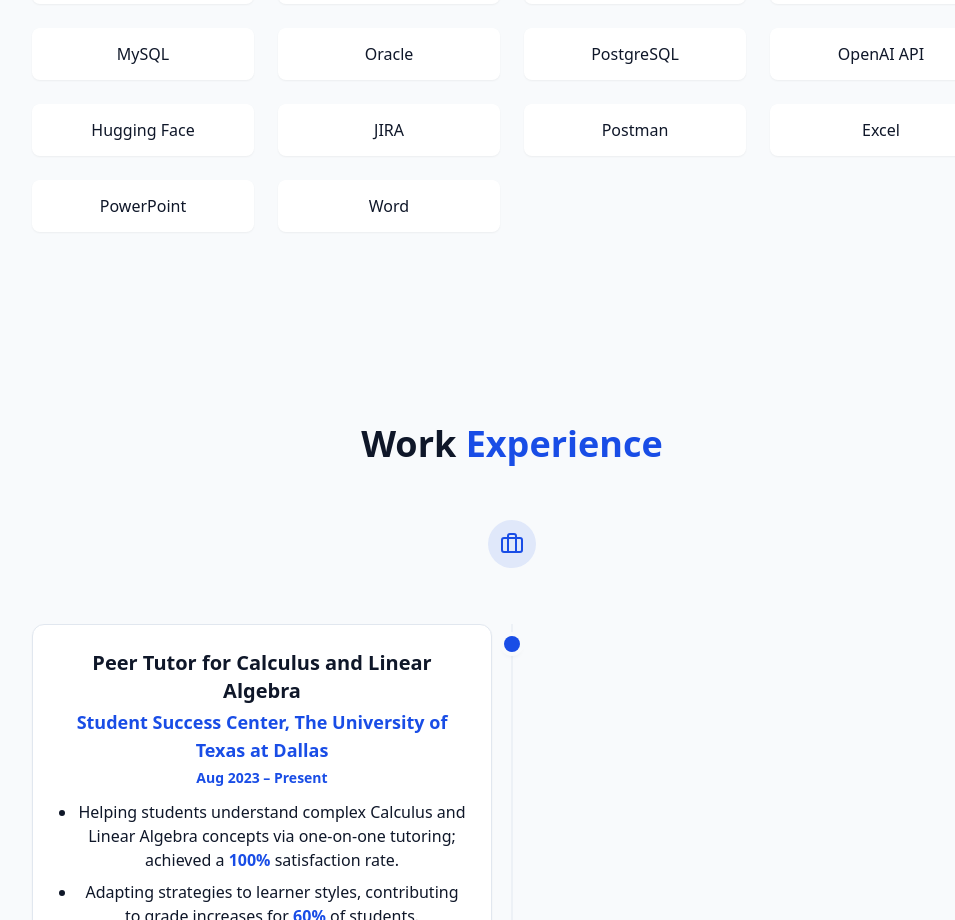
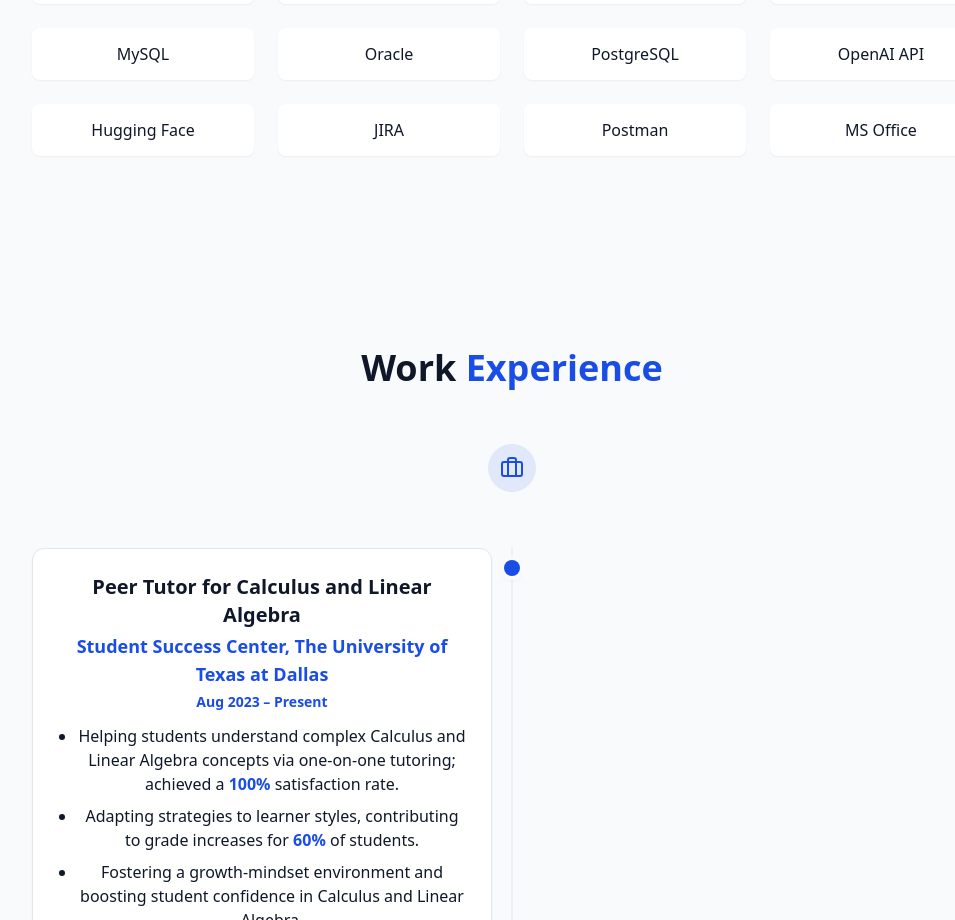
Before and after one commit to seeyannewaz/Portfolio, a React (Vite) app: page / in a window 1280 px wide. Shown: the part 3320-4240 px from the top of the page, without its empty margins (128-1083 px from the left). Built offline with nearby package versions, Linux system fonts and the light colour scheme.

Commit message:
Updated Skills

```diff
--- a/src/components/SkillsSection.jsx
+++ b/src/components/SkillsSection.jsx
@@ -50,9 +50,7 @@ const skills = [
   { name: "Hugging Face", category: "tools" },
   { name: "JIRA", category: "tools" },
   { name: "Postman", category: "tools" },
-  { name: "Excel", category: "tools" },
-  { name: "PowerPoint", category: "tools" },
-  { name: "Word", category: "tools" },
+  { name: "MS Office", category: "tools" },
 ];
 
 const categories = ["all", "frontend", "backend", "tools"];
```
